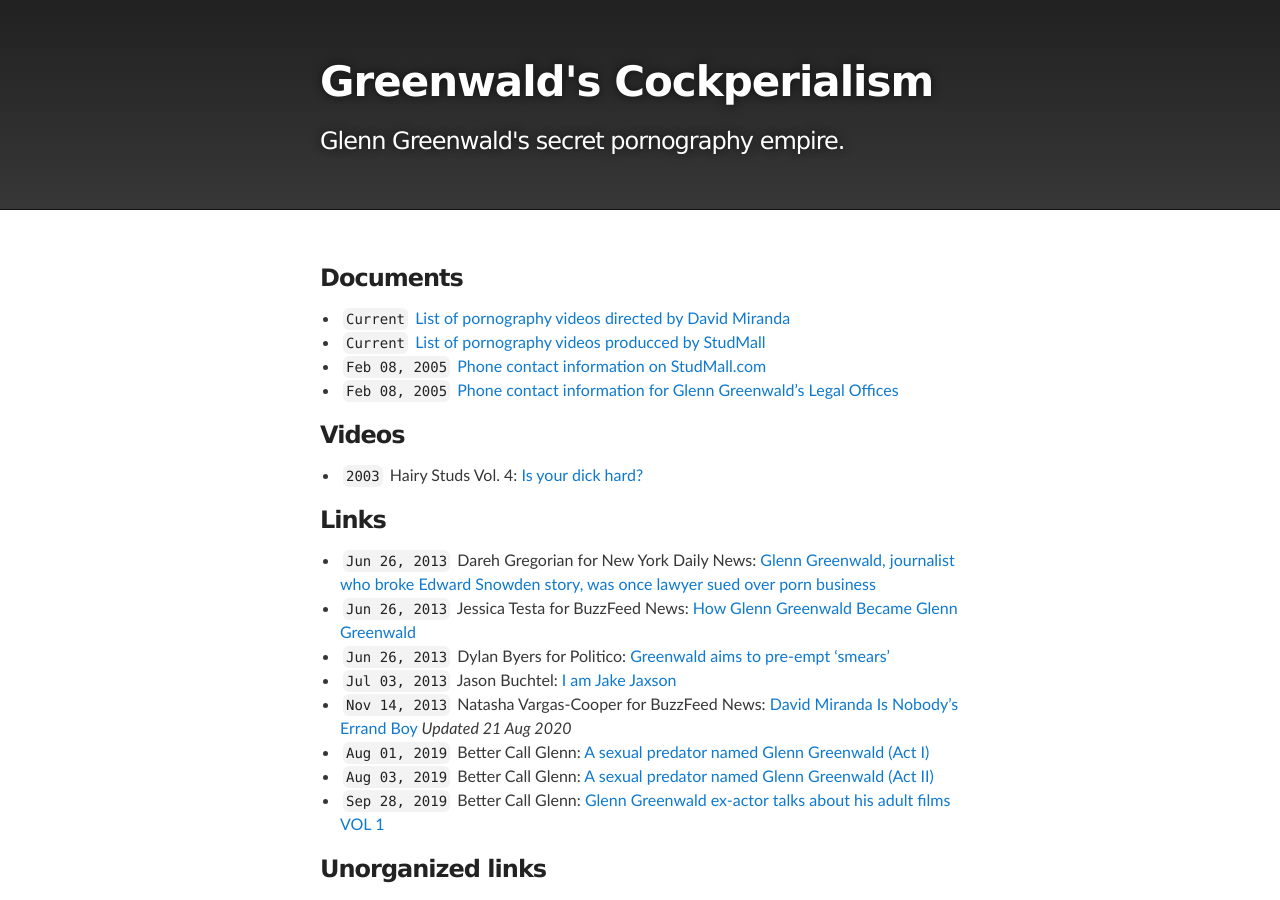
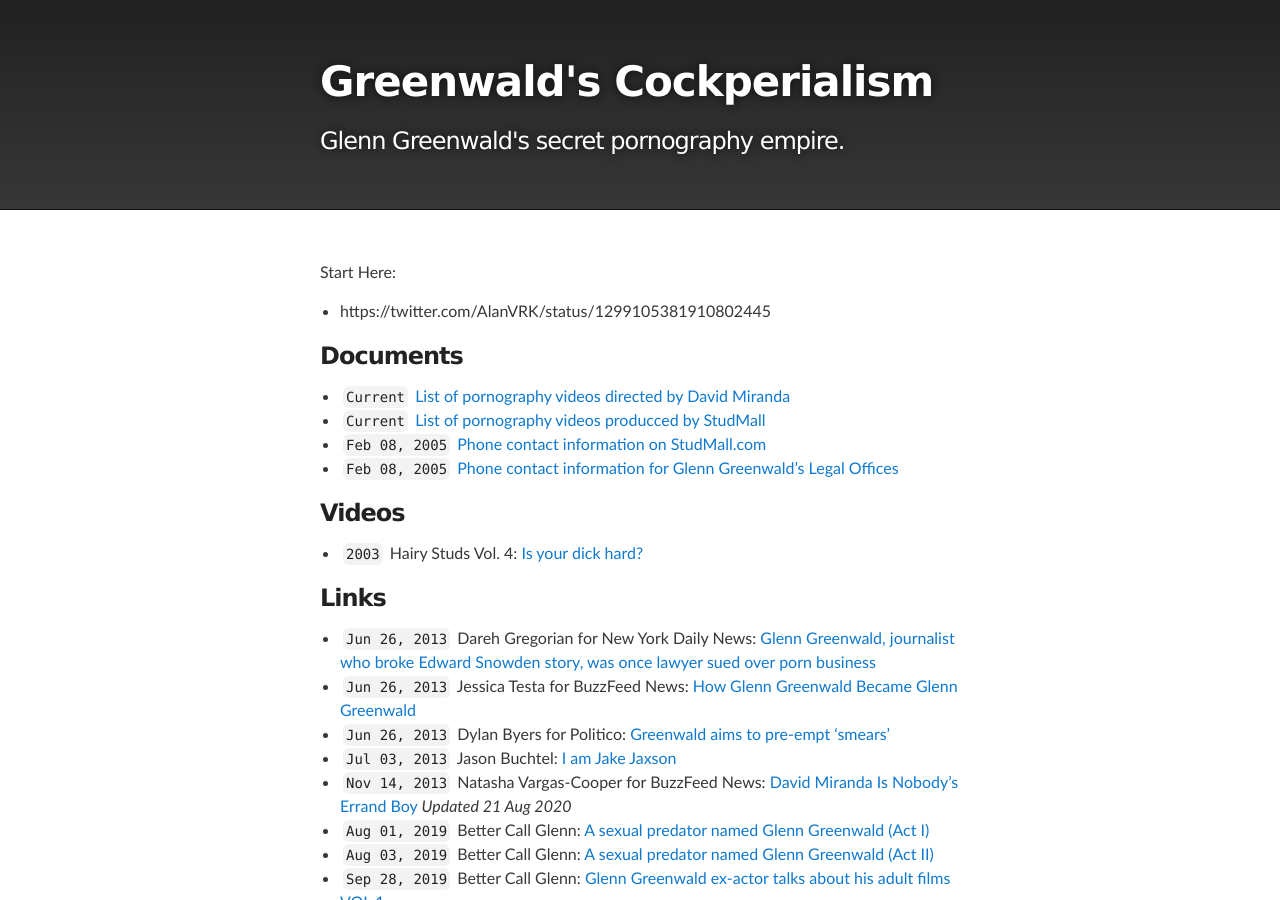
Before and after one commit to masternotions/masternotions.github.io, a Jekyll site: the page built from index.md, in a window 1280 px wide and 900 px high. Built offline with Jekyll 4.4.1, drawn with Linux system fonts in a browser that asks for light colours.

Commit message:
Update index.md

```diff
--- a/index.md
+++ b/index.md
@@ -2,6 +2,10 @@
 title: Home
 layout: home
 ---
+
+Start Here:
+
+- https://twitter.com/AlanVRK/status/1299105381910802445
 
 ### Documents
 
```
